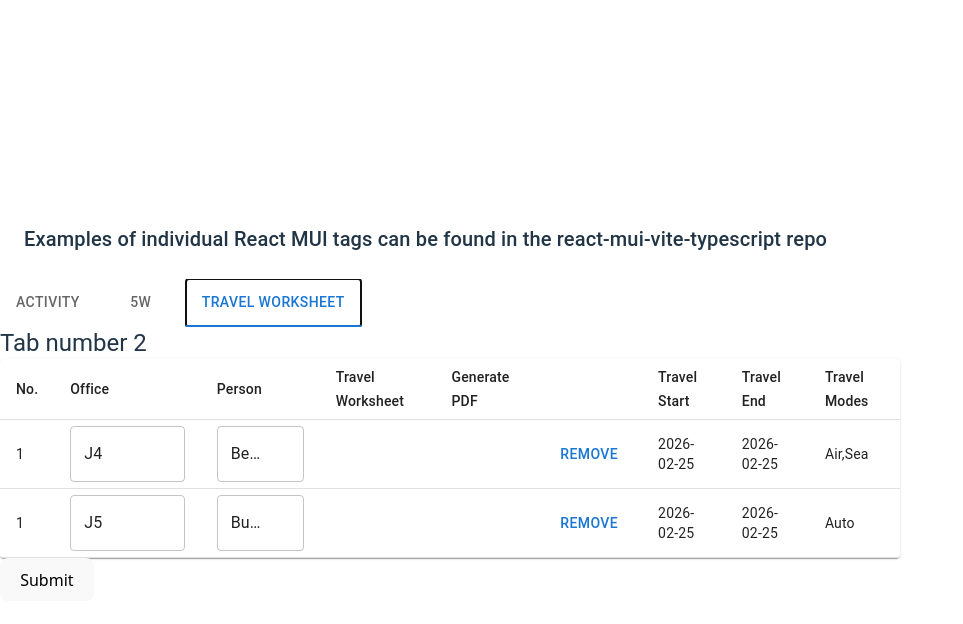
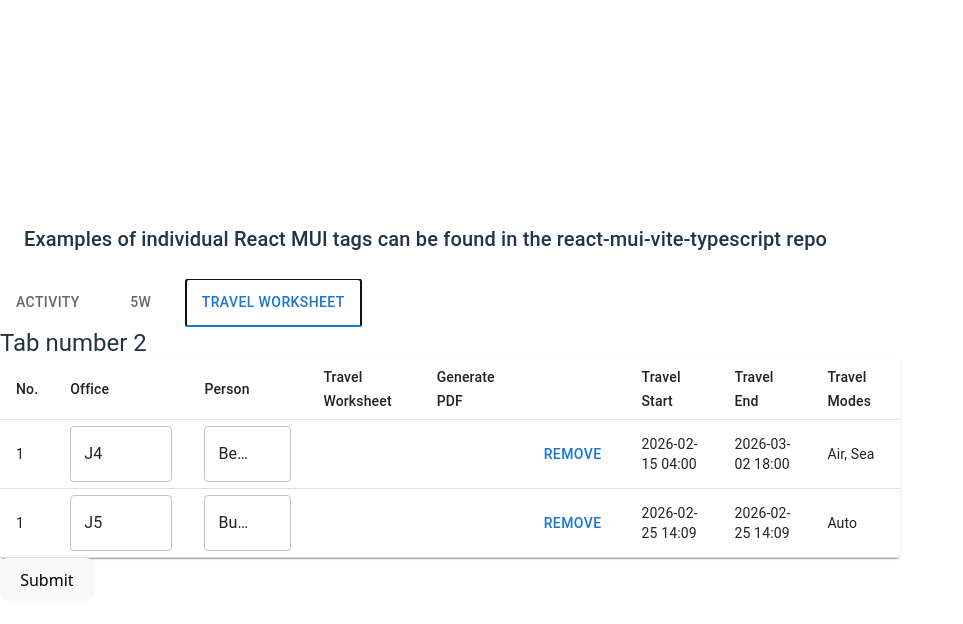
Before and after one commit to themrchas/react-mui-hook-form-zod, a React (Vite) app: page / in a window 1280 px wide. Both pictures are taken after a click on the tab "TRAVEL WORKSHEET". Shown: the top 624 px of the page, without its empty margins (0-963 px from the left). Built offline with nearby package versions, Linux system fonts and the light colour scheme.

Commit message:
updated Autocomplete for error handling

```diff
--- a/src/components/Synch.tsx
+++ b/src/components/Synch.tsx
@@ -7,6 +7,11 @@ import { useEffect, useState } from "react";
 import { DevTool } from "@hookform/devtools"
 
 import dayjs, { Dayjs } from "dayjs";
+
+import customParseFormat from 'dayjs/plugin/customParseFormat.js';
+
+// Extend dayjs with the plugin
+dayjs.extend(customParseFormat);
 
 //Installed to use zod with react hook form
 import { zodResolver } from "@hookform/resolvers/zod";
@@ -124,7 +129,7 @@ export const Synch = () => {
                 {office: "J4", person: "Beavis", travelStart:"2025-09-12", travelEnd: "2025-09-15", travelModes: ["Air","Sea"]},
                 {office: "J5", person: "Butthead", travelStart:"2026-09-12", travelEnd: "2026-09-15", travelModes: ["Auto"]}
                 */
-               {office: "J4", person: "Beavis", travelStart:dayjs(), travelEnd: dayjs(), travelModes: ["Air","Sea"]},
+               {office: "J4", person: "Beavis", travelStart:dayjs('2026-02-15 04:00', 'YYYY-MM-DD HH:mm'), travelEnd: dayjs('2026-03-02 18:00', 'YYYY-MM-DD HH:mm'), travelModes: ["Air","Sea"]},
                 {office: "J5", person: "Butthead", travelStart:dayjs(), travelEnd: dayjs(), travelModes: ["Auto"]}
 
               ]
--- a/src/components/synch/Travel.tsx
+++ b/src/components/synch/Travel.tsx
@@ -60,7 +60,7 @@ const createTableItem = (
                     name={`travelItems.${index}.person`}  // Dynamic field name for person
                     control={control}
 
-                    render={({ field }) => (
+                    render={({ field, fieldState}) => (
                         <Autocomplete
 
                             /* Spread field to ensure proper binding.
@@ -82,6 +82,7 @@ const createTableItem = (
                              onChange={(e, value, reason) => {
                                 //console.log("e is",e,'value is', value,'reason is',reason);
                                 field.onChange(typeof value === "string" ? value : value?.label ?? "")}  // Update value with the label
+
                              }
 
                             //Text shown in autocomplete box
@@ -97,7 +98,12 @@ const createTableItem = (
                                 }
                             }}
 
-                          renderInput={(params) => <TextField {...params} />}
+                          renderInput={(params) => (<TextField
+                            {...params}
+                            error={!!fieldState.error} // <-- flag the error
+                            //helperText={fieldState.error?.message} // <-- display the message
+                        />
+                        )}
 
                         />
                     )}
@@ -113,9 +119,9 @@ const createTableItem = (
                 <Button type="button" onClick={() => remove(index)}>Remove</Button>
 
             </TableCell>
-            <TableCell>{item.travelStart?.format("YYYY-MM-DD")}</TableCell>
-            <TableCell>{item.travelEnd?.format("YYYY-MM-DD")}</TableCell>
-            <TableCell>{item.travelModes.toString()}</TableCell>
+            <TableCell>{item.travelStart?.format("YYYY-MM-DD HH:mm")}</TableCell>
+            <TableCell>{item.travelEnd?.format("YYYY-MM-DD HH:mm")}</TableCell>
+            <TableCell>{item.travelModes.join(', ')}</TableCell>
 
         </TableRow>
 
--- a/src/schemas/schemaTravel.ts
+++ b/src/schemas/schemaTravel.ts
@@ -1,12 +1,16 @@
 import * as z from 'zod'
 
 import dayjs, {Dayjs} from 'dayjs';
+import customParseFormat from 'dayjs/plugin/customParseFormat.js';
+
+// Extend dayjs with the plugin
+dayjs.extend(customParseFormat);
 
 //Schema for the Travel tab, sans 'Travel Worksheet'
 export const travelItem= z.object({
 
      office: z.string(),
-     person: z.string(),
+     person: z.string().nonempty(""),
    //  travelStart: z.string().nonempty(),
    //  travelEnd: z.string().nonempty(),
      travelStart: z
```
